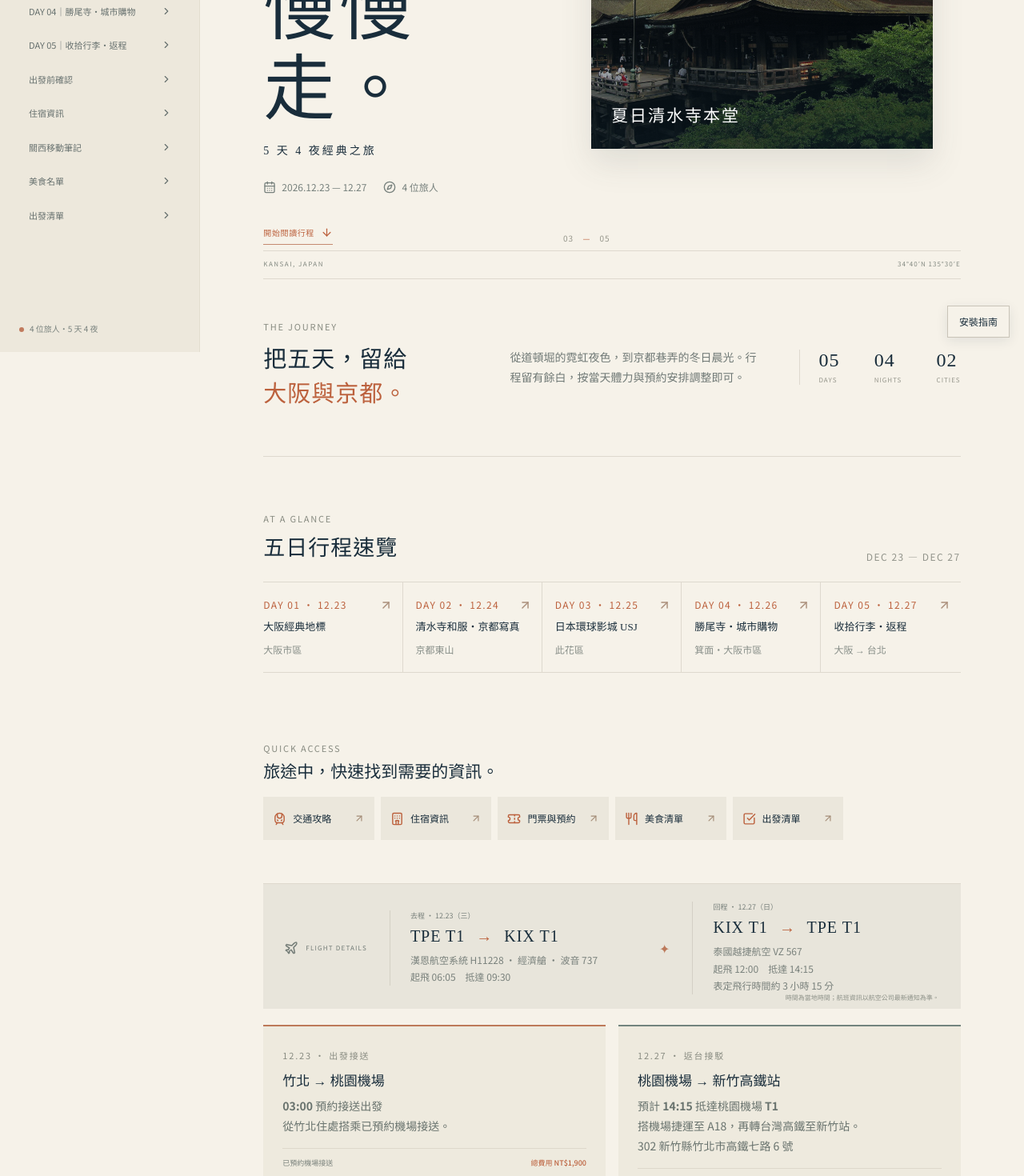
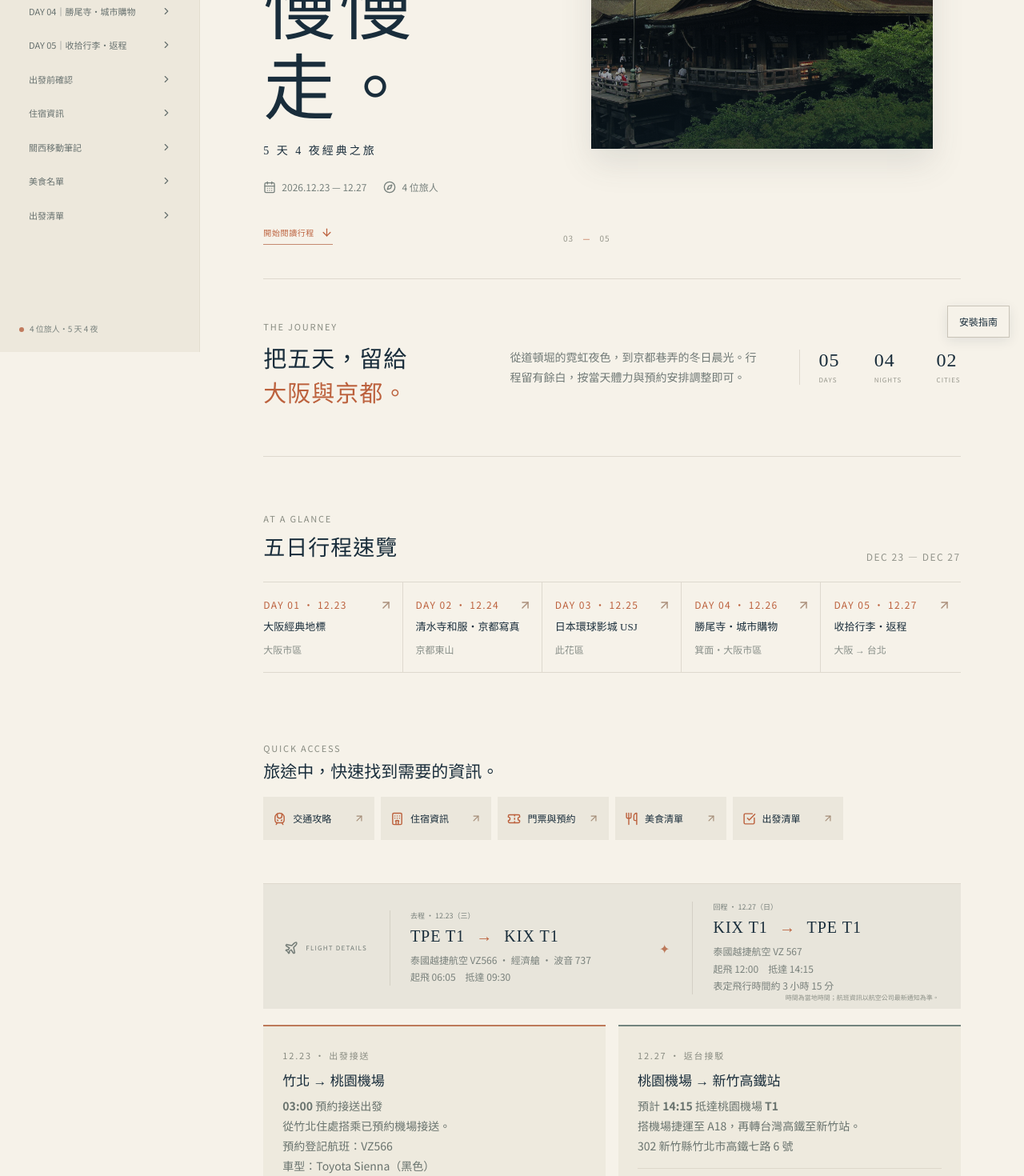
Before and after one commit to oldelette/osaka-travel-guide, a React (Vite) app: page / in a window 1280 px wide. Shown: the part 360-1830 px from the top of the page at 80% size. Built offline with nearby package versions, Linux system fonts and the light colour scheme.

Commit message:
Correct outbound flight and clean up homepage hero

```diff
--- a/src/components/Photo.tsx
+++ b/src/components/Photo.tsx
@@ -3,9 +3,10 @@ import { photos } from '../data/photos';
 interface PhotoProps {
   label: string;
   className?: string;
+  showLabel?: boolean;
 }
 
-export default function Photo({ label, className = '' }: PhotoProps) {
+export default function Photo({ label, className = '', showLabel = true }: PhotoProps) {
   const asset = photos[label];
 
   return (
@@ -20,7 +21,7 @@ export default function Photo({ label, className = '' }: PhotoProps) {
         />
       )}
       <span className="photo-mark">OSAKA / 2026</span>
-      <span>{label}</span>
+      {showLabel && <span>{label}</span>}
       {asset ? (
         <small className="photo-credit">
           攝影 <a href={asset.sourceUrl} target="_blank" rel="noreferrer">{asset.author}</a>
--- a/src/data/itinerary.ts
+++ b/src/data/itinerary.ts
@@ -3,7 +3,7 @@ const maps = (q: string) => `https://www.google.com/maps/search/?api=1&query=${e
 const dotonboriHotelLocation = { latitude: 34.670605, longitude: 135.506325 };
 export const days: DayPlan[] = [
  { day:1,date:'12.23',weekday:'週三',theme:'大阪經典地標',location:'大阪市區',image:'大阪城與天守閣',note:'抵達日保留彈性。若交通或體力不如預期，優先安排道頓堀晚餐與夜間散步。',stops:[
-  {time:'09:30',title:'抵達關西國際機場',category:'機場',latitude:34.4273,longitude:135.2440,description:'漢恩航空系統 H11228 抵達 KIX T1。入境、領取行李後搭南海電鐵至難波，轉大阪 Metro 千日前線一站至日本橋，再步行到住宿附近。',transit:'推薦路線詳見「關西移動筆記」；入境、領行李與候車時間另計。',map:maps('Kansai International Airport')},
+  {time:'09:30',title:'抵達關西國際機場',category:'機場',latitude:34.4273,longitude:135.2440,description:'泰國越捷航空 VZ566 抵達 KIX T1。入境、領取行李後搭南海電鐵至難波，轉大阪 Metro 千日前線一站至日本橋，再步行到住宿附近。',transit:'推薦路線詳見「關西移動筆記」；入境、領行李與候車時間另計。',map:maps('Kansai International Airport')},
   {time:'約 13:00',title:'難波寄放行李',category:'住宿',...dotonboriHotelLocation,description:'先前往 Apartment Hotel 11 Dotonbori 8 寄放行李；能否提前寄放請事先向住宿確認。',map:maps('Apartment Hotel 11 Dotonbori 8')},
   {time:'午後',title:'大阪城',nameEn:'Osaka Castle',category:'歷史古蹟',latitude:34.6873,longitude:135.5262,description:'漫步大阪城公園，天守閣入場資訊與營業時間出發前確認。',transit:'由難波搭乘大阪 Metro 前往谷町四丁目或森之宮。',map:maps('大阪城')},
   {time:'傍晚',title:'新世界・通天閣',nameEn:'Tsutenkaku Tower',category:'街區地標',latitude:34.6525,longitude:135.5063,description:'感受復古街區氣氛，串炸可依現場候位狀況選擇。',transit:'大阪城一帶搭車前往動物園前／惠美須町。',map:maps('通天閣')},
@@ -36,7 +36,7 @@ export const days: DayPlan[] = [
  ]}
 ];
 export const checklist: ChecklistGroup[] = [
- {stage:'出發前一週',category:'護照與航班',items:['確認護照效期與入境所需文件','確認去程 H11228 / 回程 VZ567 航班資訊','完成線上報到與行李規定確認','Visit Japan Web：登錄旅客資料與入境計畫，完成入境審查及海關申報']},
+ {stage:'出發前一週',category:'護照與航班',items:['確認護照效期與入境所需文件','確認去程 VZ566 / 回程 VZ567 航班資訊','完成線上報到與行李規定確認','Visit Japan Web：登錄旅客資料與入境計畫，完成入境審查及海關申報']},
  {stage:'出發前一週',category:'住宿與交通',items:['抵達前三天查看飯店 Check-in Link 並完成登錄','確認 4 位住客的房間數與行李寄放方式','決定南海電鐵車種並下載地圖／乘車工具']},
  {stage:'出發前一週',category:'門票與景點',items:['準備 USJ 門票、Express Pass 與任天堂世界入場安排','查看勝尾寺及京都景點最新公告','確認和服拍攝會合資訊與道頓堀遊船安排']},
  {stage:'出發前一天',category:'餐廳與購物',items:['出發前核對餐廳營業時間與公休日','確認需要預約的餐廳及候位安排','整理市場、百貨與購物清單']},
--- a/src/sections/FlightAndTransfers.tsx
+++ b/src/sections/FlightAndTransfers.tsx
@@ -10,7 +10,7 @@ export default function FlightAndTransfers() {
         <article className="flight-item">
           <span>去程 · 12.23（三）</span>
           <strong>TPE T1 <i>→</i> KIX T1</strong>
-          <small>漢恩航空系統 H11228 · 經濟艙 · 波音 737<br />起飛 06:05　抵達 09:30</small>
+          <small>泰國越捷航空 VZ566 · 經濟艙 · 波音 737<br />起飛 06:05　抵達 09:30</small>
         </article>
         <div className="flight-route" aria-hidden="true">✦</div>
         <article className="flight-item">
@@ -25,8 +25,8 @@ export default function FlightAndTransfers() {
         <article className="transfer-card">
           <span className="section-label">12.23 · 出發接送</span>
           <h3>竹北 → 桃園機場</h3>
-          <p><b>03:00 預約接送出發</b><br />從竹北住處搭乘已預約機場接送。</p>
-          <div className="transfer-meta"><span>已預約機場接送</span><strong>總費用 NT$1,900</strong></div>
+          <p><b>03:00 預約接送出發</b><br />從竹北住處搭乘已預約機場接送。<br />預約登記航班：VZ566<br />車型：Toyota Sienna（黑色）</p>
+          <div className="transfer-meta"><span>車資 NT$1,600<br />夜間加成 NT$300</span><strong>合計 NT$1,900</strong></div>
         </article>
         <article className="transfer-card return-transfer">
           <span className="section-label">12.27 · 返台接駁</span>
--- a/src/sections/TripOverview.tsx
+++ b/src/sections/TripOverview.tsx
@@ -58,11 +58,10 @@ export default function TripOverview() {
           <a href="#day-1" className="text-link">開始閱讀行程 <ArrowDown size={15} /></a>
         </div>
         <div className="hero-art relative px-[35px] py-[6px] pb-[30px] max-[860px]:px-0 max-[860px]:pb-[25px]">
-          <Photo key={heroPhotoIndex} label={heroPhotos[heroPhotoIndex]} className="hero-photo h-[410px] max-[860px]:h-[290px] max-[400px]:h-[250px]" />
+          <Photo key={heroPhotoIndex} label={heroPhotos[heroPhotoIndex]} showLabel={false} className="hero-photo h-[410px] max-[860px]:h-[290px] max-[400px]:h-[250px]" />
           <div className="vertical-note">OSAKA · KYOTO · WINTER 2026</div>
           <span className="hero-index">0{heroPhotoIndex + 1} <i>—</i> 05</span>
         </div>
-        <div className="hero-caption">KANSAI, JAPAN <span>34°40′N 135°30′E</span></div>
       </section>
 
       <section className="intro-strip grid grid-cols-[1fr_1.2fr_.75fr] items-center gap-10 py-[45px] max-[860px]:grid-cols-2 max-[860px]:gap-[17px] max-[860px]:py-8 max-[400px]:grid-cols-1">
```
